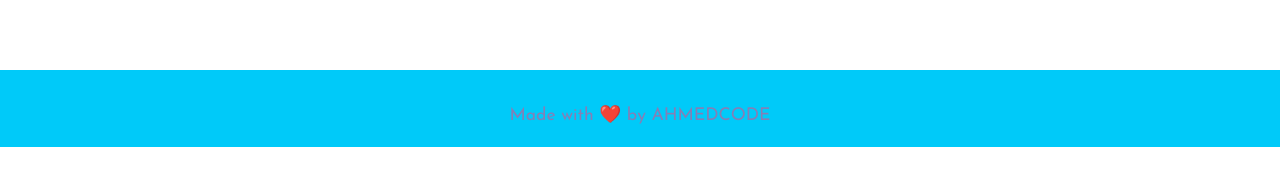
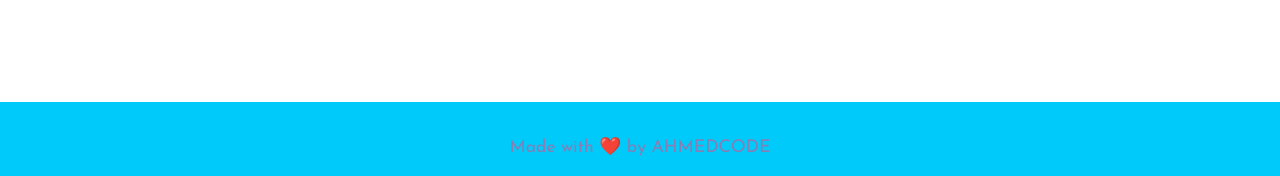
Before and after one commit to Ahmed-Sabry1/NOUR, a Next.js app: page / in a window 1280 px wide. Shown: the part 1428-1604 px from the top of the page. Before the commit the page ends 1575 px from the top, so only its background shows below. Built offline with nearby package versions, Linux system fonts and the light colour scheme.

Commit message:
Your commit message here

```diff
--- a/src/components/Footer/Footer.css
+++ b/src/components/Footer/Footer.css
@@ -1,3 +1,7 @@
+.f-wrapper {
+    margin-top: 10rem;
+}
+
 .f-wrapper .container {
     margin-top: 8rem;
     padding-top: 2rem;
```
